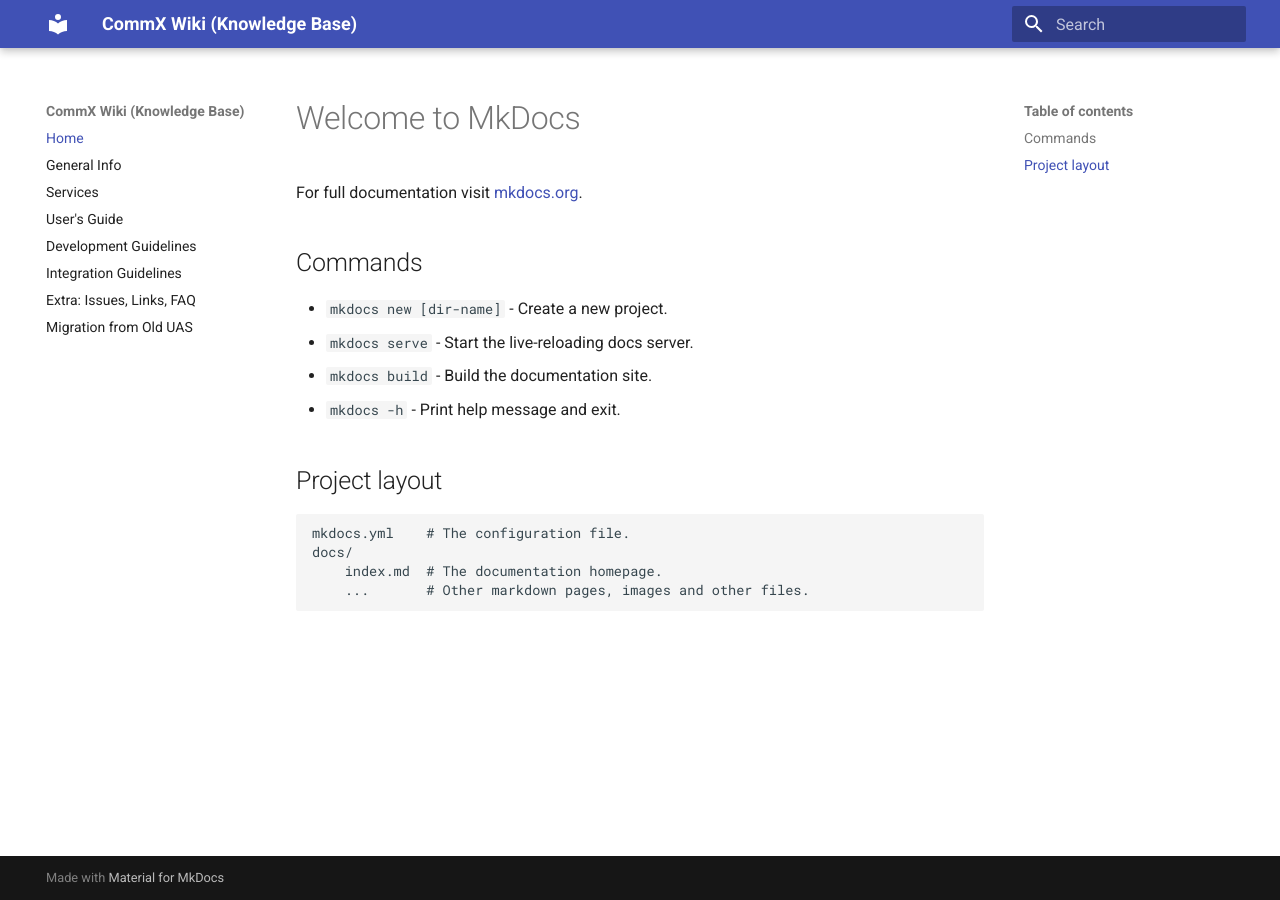
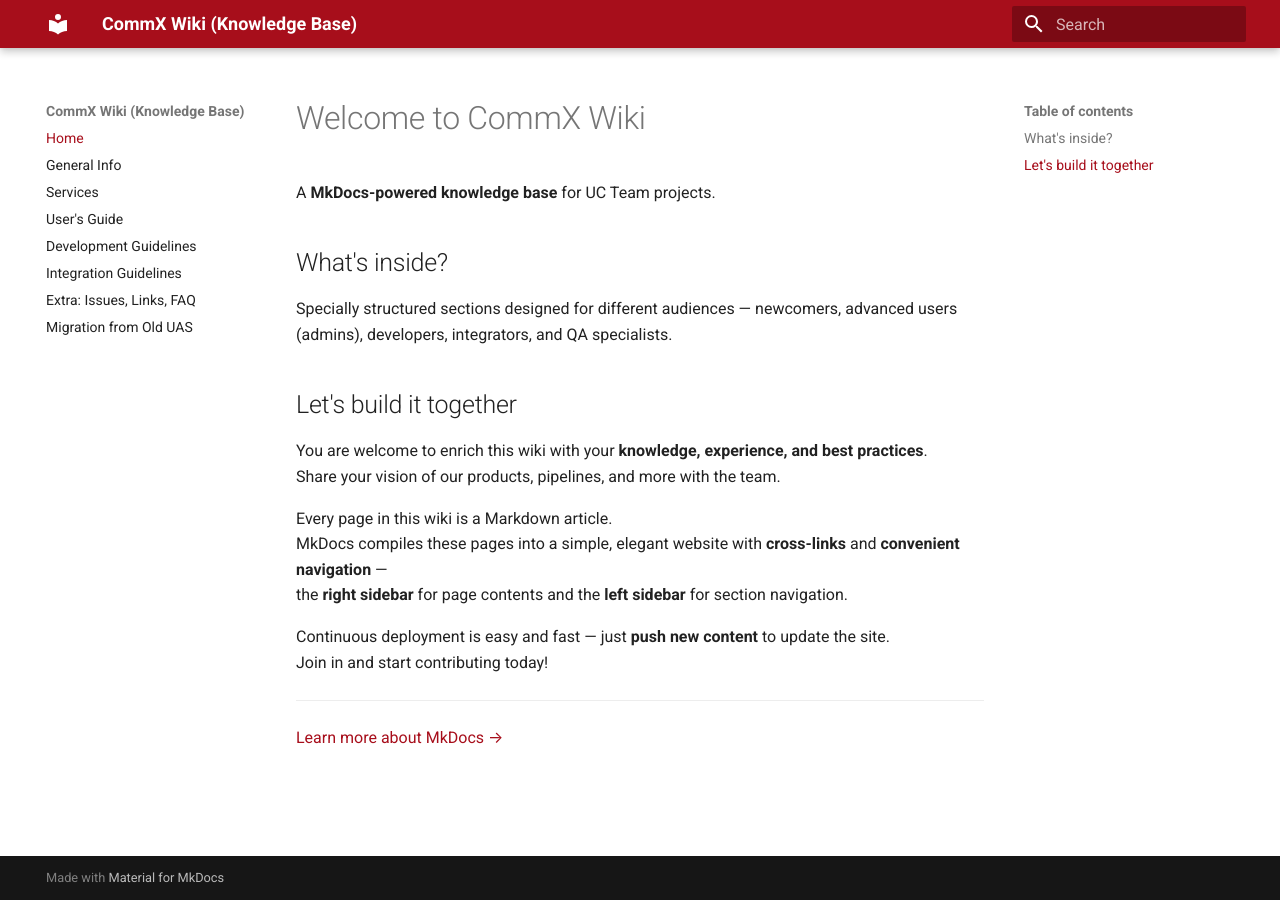
Before and after one commit to tykooon/commx-wiki, an MkDocs documentation site: the page built from docs/index.md, in a window 1280 px wide. Built offline with MkDocs 1.6.1 and Material for MkDocs 9.7.7, drawn with Linux system fonts in a browser that asks for light colours.

Commit message:
added stylesheets

```diff
--- a/docs/index.md
+++ b/docs/index.md
@@ -1,17 +1,23 @@
-# Welcome to MkDocs
+# Welcome to CommX Wiki
 
-For full documentation visit [mkdocs.org](https://www.mkdocs.org).
+A **MkDocs-powered knowledge base** for UC Team projects.
 
-## Commands
+## What's inside?
 
-* `mkdocs new [dir-name]` - Create a new project.
-* `mkdocs serve` - Start the live-reloading docs server.
-* `mkdocs build` - Build the documentation site.
-* `mkdocs -h` - Print help message and exit.
+Specially structured sections designed for different audiences — newcomers, advanced users (admins), developers, integrators, and QA specialists.
 
-## Project layout
+## Let's build it together
 
-    mkdocs.yml    # The configuration file.
-    docs/
-        index.md  # The documentation homepage.
-        ...       # Other markdown pages, images and other files.
+You are welcome to enrich this wiki with your **knowledge, experience, and best practices**.
+Share your vision of our products, pipelines, and more with the team.
+
+Every page in this wiki is a Markdown article.
+MkDocs compiles these pages into a simple, elegant website with **cross-links** and **convenient navigation** —
+the **right sidebar** for page contents and the **left sidebar** for section navigation.
+
+Continuous deployment is easy and fast — just **push new content** to update the site.
+Join in and start contributing today!
+
+---
+
+[Learn more about MkDocs →](https://www.mkdocs.org)
--- /dev/null
+++ b/docs/stylesheets/extra.css
@@ -0,0 +1,19 @@
+/* Light mode */
+:root {
+  --md-primary-fg-color:        #a70e1b;  /* your brand red */
+  --md-primary-fg-color--light: #f1b5ba;  /* optional lighter tint */
+  --md-primary-fg-color--dark:  #6f0a12;  /* optional darker shade */
+
+  /* if you set accent: custom */
+  /* --md-accent-fg-color:         #a70e1b; */
+}
+
+/* Dark mode (often needs a brighter variant for contrast) */
+[data-md-color-scheme="slate"] {
+  --md-primary-fg-color:        #ff4652;  /* brighter red for dark bg */
+  --md-primary-fg-color--light: #ffb0b6;
+  --md-primary-fg-color--dark:  #b0121d;
+
+  /* if accent is custom, you can tune it here too */
+  /* --md-accent-fg-color:         #ff4652; */
+}
--- a/mkdocs.yml
+++ b/mkdocs.yml
@@ -1,6 +1,15 @@
 site_name: CommX Wiki (Knowledge Base)
 theme:
-    name: material
+  name: material
+  palette:
+    - scheme: default
+      primary: custom
+      accent: custom
+    - scheme: slate
+      primary: custom
+      accent: custom
+extra_css:
+  - stylesheets/extra.css
 plugins:
     - search
 
@@ -13,3 +22,8 @@ nav:
     - Integration Guidelines: 40-integration/index.md
     - "Extra: Issues, Links, FAQ": 50-extra/index.md
     - Migration from Old UAS: 60-migration/index.md
+
+markdown_extensions:
+  - tables
+  - attr_list
+  - admonition
--- a/requirements.txt
+++ b/requirements.txt
@@ -1 +1,3 @@
-mkdocs-material
+mkdocs>=1.5
+mkdocs-material>=9.5
+PyYAML>=6.0
```
Also changed, not shown: docs/30-development/background-jobs.md (+6 -5 lines).
